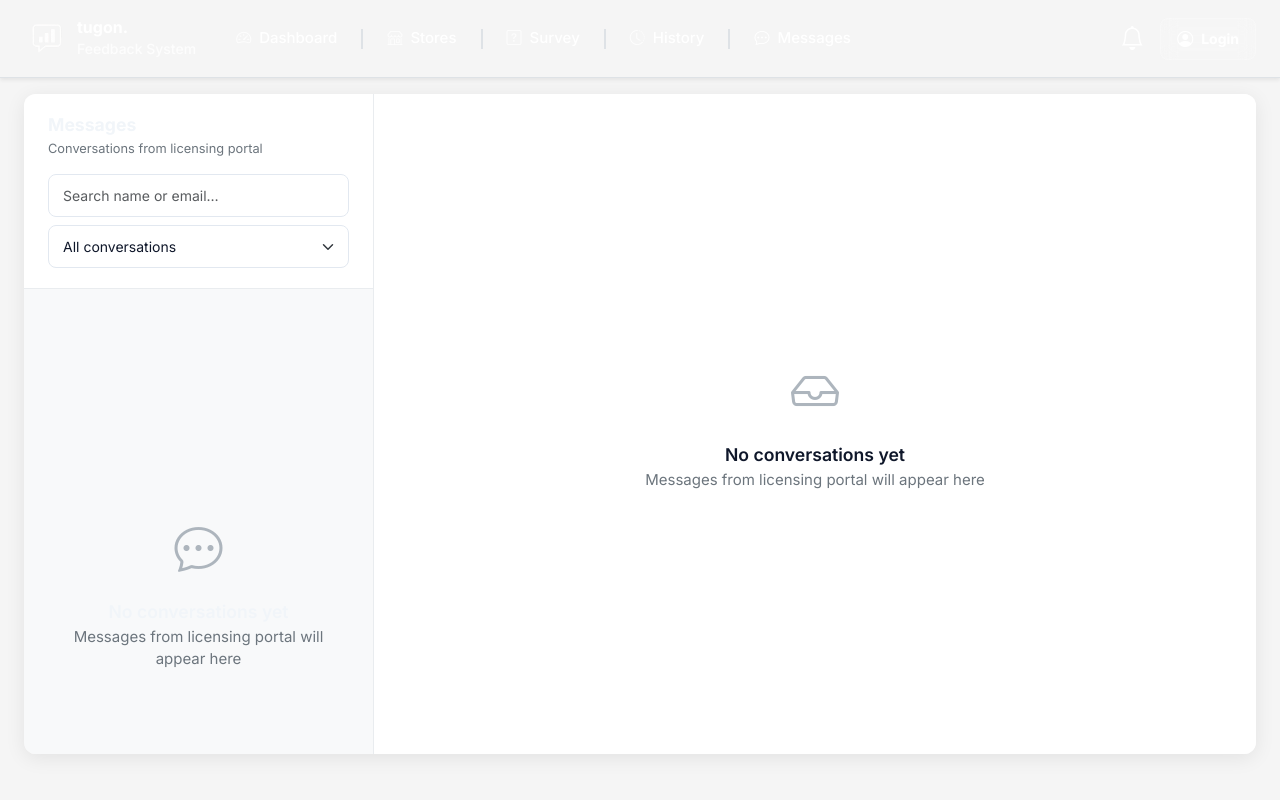
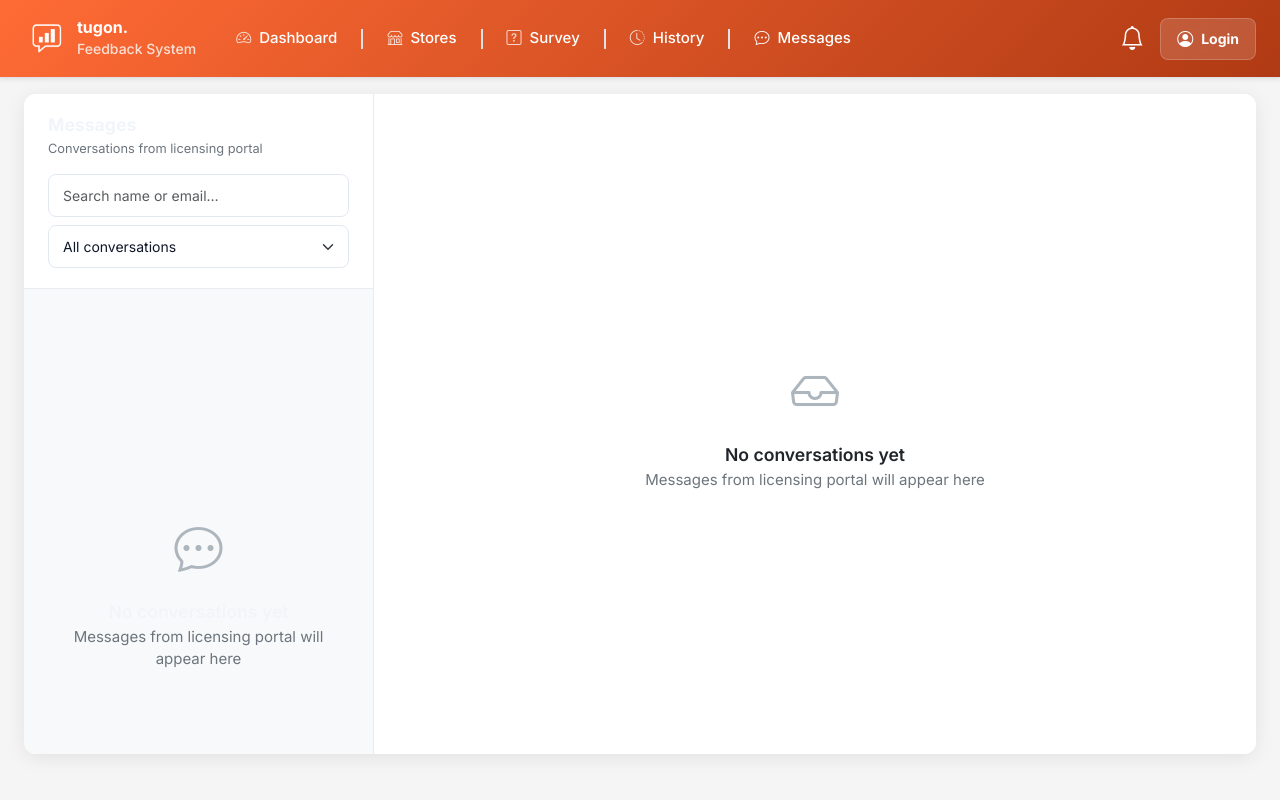
Before and after one commit to jdmtmid3/feedback, a Python web app: template templates/admin/messages.html in a window 1280 px wide. Run offline with Jinja, Linux system fonts and the light colour scheme; the template is opened without the code that fills it, so the values that code supplies are empty; some libraries are stand-ins or nearby versions.

Commit message:
Fix tenant branding questionnaire quotas and messages

```diff
--- a/templates/layout.html
+++ b/templates/layout.html
@@ -22,6 +22,10 @@ PURPOSE: This is the main "shell" for all Admin pages. It contains the
     <link href="https://fonts.googleapis.com/css2?family=Inter:wght@300;400;500;600;700&display=swap" rel="stylesheet">
     <style>
       :root {
+        --tenant-primary: {{ ui_branding.primary_color|default('#FF6B35') }};
+        --tenant-secondary: {{ ui_branding.secondary_color|default('#B03A14') }};
+        --tenant-accent: {{ ui_branding.accent_color|default('#2563EB') }};
+        --tenant-text: {{ ui_branding.text_color|default('#212529') }};
         /* Primary Colors - Black Theme */
         --primary-50: #f8f9fa;
         --primary-100: #e9ecef;
@@ -40,7 +44,7 @@ PURPOSE: This is the main "shell" for all Admin pages. It contains the
         --accent-200: #FFCC99;
         --accent-300: #FFB366;
         --accent-400: #FF9933;
-        --accent-500: #FF6B35;
+        --accent-500: var(--tenant-primary);
         --accent-600: #E85A2A;
         --accent-700: #CC4A1F;
         --accent-800: #B03A14;
@@ -59,7 +63,7 @@ PURPOSE: This is the main "shell" for all Admin pages. It contains the
         --yellow-900: #942A09;
 
         /* Header Color - Orange */
-        --header-color: #FF6B35;
+        --header-color: var(--tenant-primary);
 
         /* Background Color - Light Grey */
         --bg-color: #F5F5F5;
@@ -81,7 +85,7 @@ PURPOSE: This is the main "shell" for all Admin pages. It contains the
 
       body {
         background-color: var(--bg-color);
-        color: var(--neutral-900);
+        color: var(--tenant-text);
         font-family: 'Inter', -apple-system, BlinkMacSystemFont, "Segoe UI", Roboto,
           "Helvetica Neue", Arial, sans-serif;
         font-size: 0.9375rem;
@@ -92,6 +96,12 @@ PURPOSE: This is the main "shell" for all Admin pages. It contains the
         height: 100vh;
         overflow: hidden;
       }
+
+      .btn-primary, .badge-primary { background-color: var(--tenant-primary) !important; border-color: var(--tenant-primary) !important; }
+      .bg-primary { background-color: var(--tenant-primary) !important; }
+      .text-primary { color: var(--tenant-primary) !important; }
+      .btn-outline-primary { color: var(--tenant-primary) !important; border-color: var(--tenant-primary) !important; }
+      .btn-outline-primary:hover { color: #fff !important; background-color: var(--tenant-primary) !important; }
 
       h1 { font-size: 1.5625rem; font-weight: 700; }
       h2 { font-size: 1.3125rem; font-weight: 700; }
```
